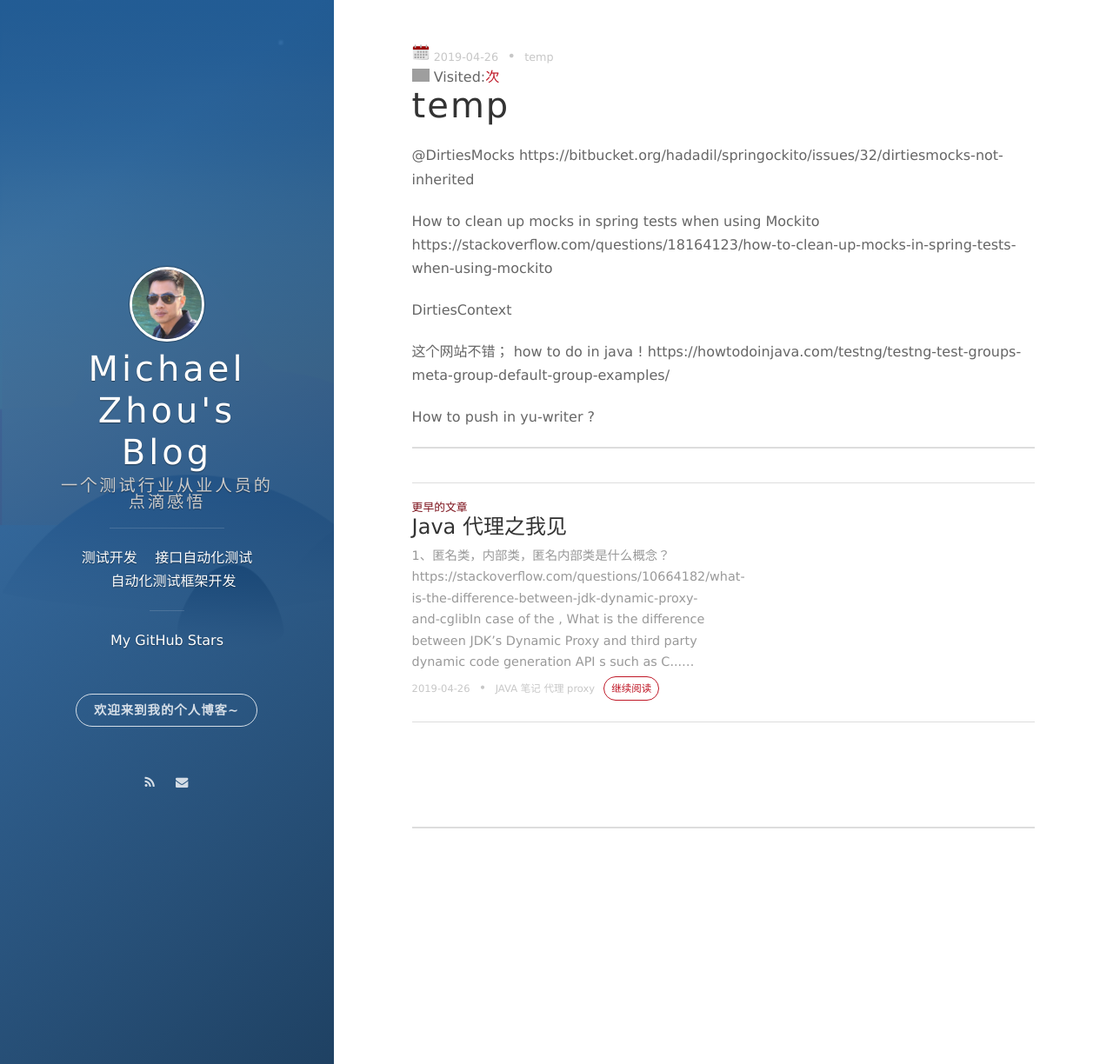
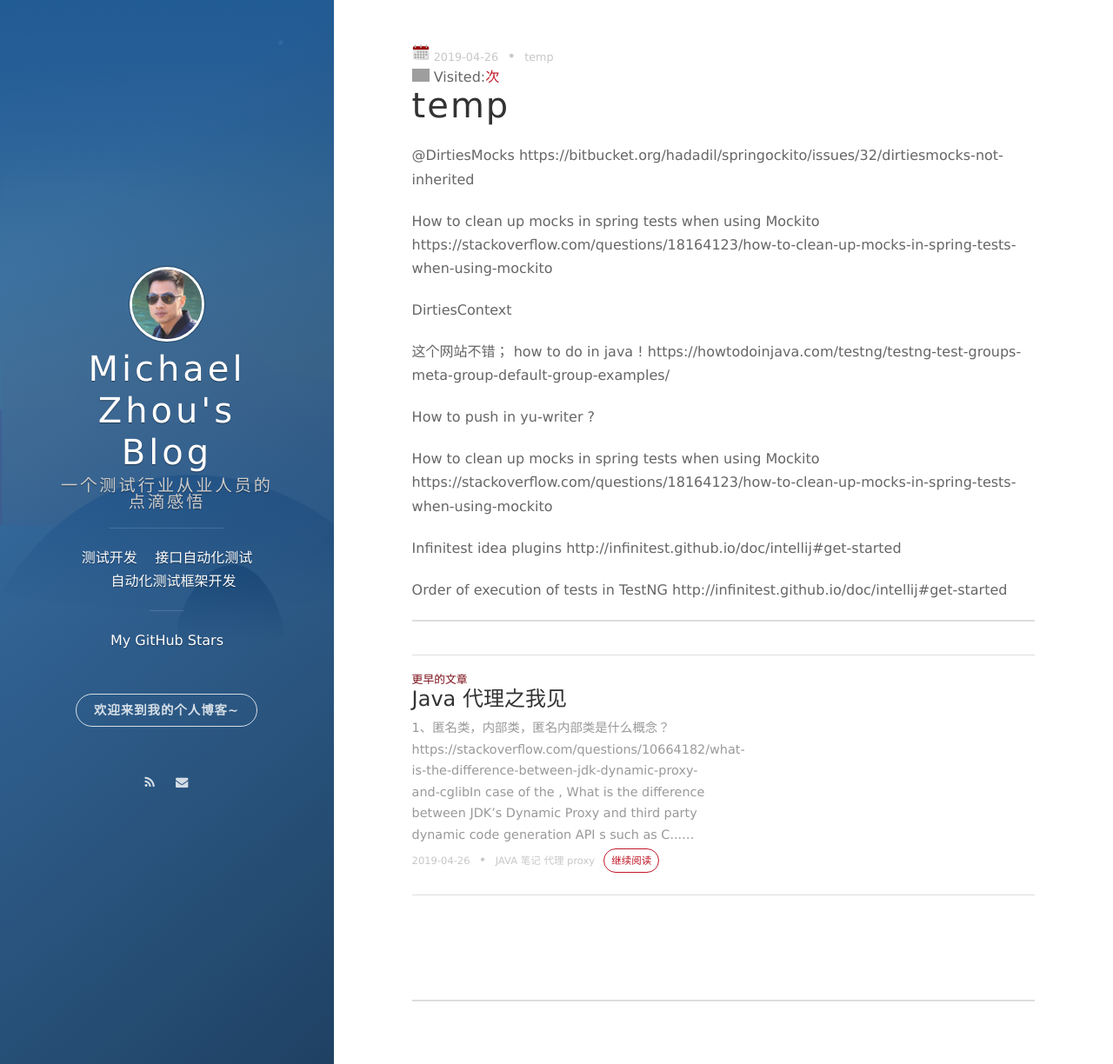
Before and after one commit to MichaelZhou111/MichaelZhou111.github.io, a Jekyll site: the page built from _posts/2019-04-26-temp.md, in a window 1280 px wide and 1224 px high. Shown: the whole window at 87% size. Built offline with Jekyll 4.4.1, drawn with Linux system fonts in a browser that asks for light colours; nearby versions of some CDN libraries; comment, search, counter and statistics services are not loaded; grey boxes are pictures that could not be loaded.

Commit message:
Update 2019-04-26-temp.md
add some temp files

```diff
--- a/_posts/2019-04-26-temp.md
+++ b/_posts/2019-04-26-temp.md
@@ -13,6 +13,7 @@ How to clean up mocks in spring tests when using Mockito
 https://stackoverflow.com/questions/18164123/how-to-clean-up-mocks-in-spring-tests-when-using-mockito
 
 
+
 DirtiesContext
 
 
@@ -20,3 +21,16 @@ DirtiesContext
 https://howtodoinjava.com/testng/testng-test-groups-meta-group-default-group-examples/
 
 How to push in yu-writer ?
+
+
+
+How to clean up mocks in spring tests when using Mockito
+https://stackoverflow.com/questions/18164123/how-to-clean-up-mocks-in-spring-tests-when-using-mockito
+
+
+Infinitest idea plugins
+http://infinitest.github.io/doc/intellij#get-started
+
+
+Order of execution of tests in TestNG
+http://infinitest.github.io/doc/intellij#get-started
```
